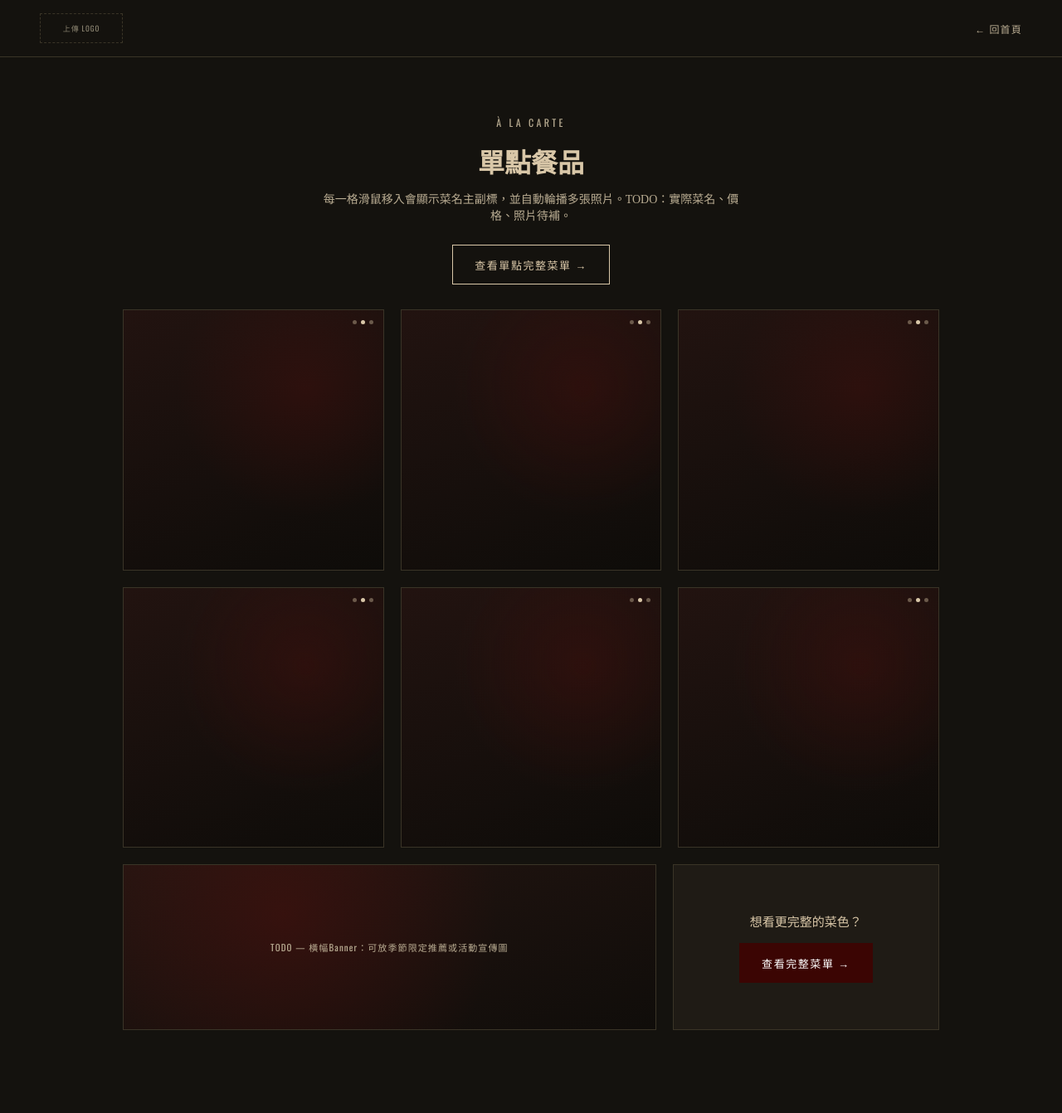
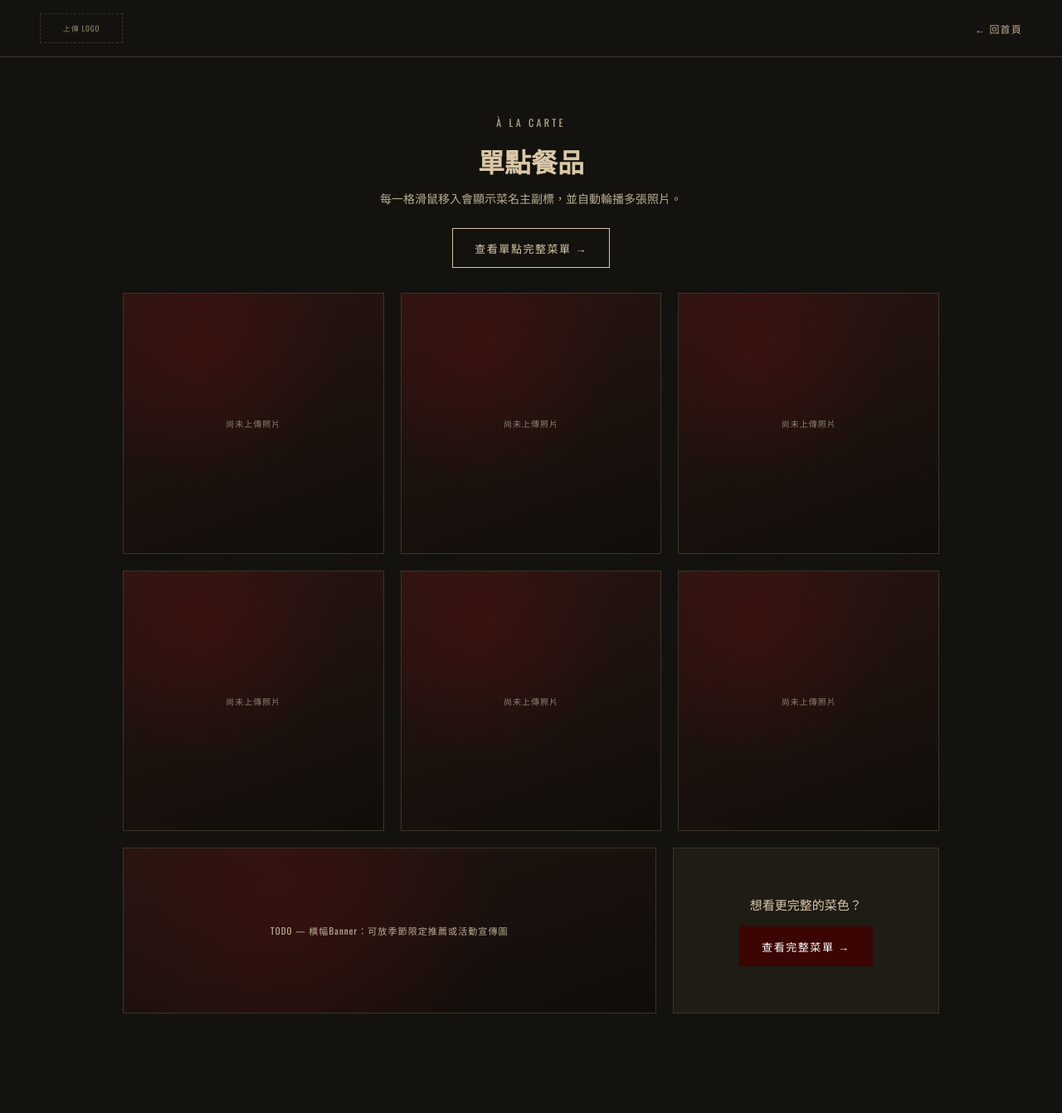
Before and after one commit to yanxianglou/yanxianglou.github.io, a Jekyll site: the page built from menu-alacarte.html, in a window 1280 px wide. Shown: the whole page at 83% size. Built offline with Jekyll 4.4.1, drawn with Linux system fonts in a browser that asks for light colours.

Commit message:
Add files via upload

```diff
--- a/_data/site-settings.yml
+++ b/_data/site-settings.yml
@@ -1,5 +1,9 @@
 header_logo: ""
 hero_logo: ""
+
+social:
+  facebook: ""
+  instagram: ""
 
 nav_promo:
   label: "最新優惠"
--- a/menu-alacarte.html
+++ b/menu-alacarte.html
@@ -21,6 +21,8 @@
   .eyebrow{font-family:'Oswald', sans-serif;font-size:12px;letter-spacing:0.28em;text-transform:uppercase;color:var(--muted-light);}
   header{padding:16px 48px;border-bottom:1px solid var(--line);display:flex;justify-content:space-between;align-items:center;}
   .logo-slot{width:100px;height:36px;border:1px dashed var(--line);display:flex;align-items:center;justify-content:center;font-family:'Oswald', sans-serif;font-size:9px;letter-spacing:0.1em;color:var(--muted);}
+  .logo-slot.has-image{border:none;}
+  .logo-slot img{max-width:100%;max-height:100%;display:block;}
   header a.back{font-family:'Oswald', sans-serif;font-size:12px;letter-spacing:0.1em;color:var(--muted-light);}
 
   .page-head{padding:70px 48px 30px;text-align:center;}
@@ -39,9 +41,13 @@
   .grid{display:grid;grid-template-columns:repeat(3, 1fr);gap:20px;}
 
   .cell{position:relative;aspect-ratio:1/1;overflow:hidden;background:var(--black2);border:1px solid var(--line);cursor:pointer;}
-  .cell .frame{position:absolute;inset:0;opacity:0;transition:opacity .6s ease;}
+  .cell .frame{position:absolute;inset:0;opacity:0;transition:opacity .6s ease;background-size:cover;background-position:center;}
   .cell .frame.active{opacity:1;}
-  .cell .frame .bg{position:absolute;inset:0;}
+  .cell .frame.placeholder{
+    background:radial-gradient(circle at 30% 20%, rgba(90,16,13,.4), transparent 50%), linear-gradient(160deg,#2A1512,#100E0A);
+    display:flex;align-items:center;justify-content:center;
+    font-family:'Oswald', sans-serif;font-size:10px;letter-spacing:.1em;color:var(--muted);text-align:center;padding:16px;
+  }
 
   .cell .caption{
     position:absolute;left:0;right:0;bottom:0;z-index:4;
@@ -58,10 +64,10 @@
   .cell .dots span{width:5px;height:5px;border-radius:50%;background:rgba(217,199,168,.4);}
   .cell .dots span.active{background:var(--text-warm);}
 
-  /* 下方保留兩格：banner + CTA */
   .extra-row{display:grid;grid-template-columns:2fr 1fr;gap:20px;margin-top:20px;}
   .banner-cell{
     background:radial-gradient(circle at 30% 30%, rgba(90,16,13,.4), transparent 55%), linear-gradient(160deg,#241511,#100D0A);
+    background-size:cover;background-position:center;
     border:1px solid var(--line);min-height:200px;
     display:flex;align-items:center;justify-content:center;
     font-family:'Oswald', sans-serif;font-size:11px;letter-spacing:.1em;color:var(--muted-light);text-align:center;padding:20px;
@@ -71,87 +77,87 @@
     display:flex;flex-direction:column;align-items:center;justify-content:center;gap:16px;padding:20px;text-align:center;
   }
   .cta-cell .t{font-size:15px;font-weight:500;}
+
+  @media(max-width:900px){
+    .grid{grid-template-columns:1fr 1fr;}
+    .extra-row{grid-template-columns:1fr;}
+  }
+  @media(max-width:560px){
+    .grid{grid-template-columns:1fr;}
+  }
 </style>
 </head>
 <body>
 
 <header>
-  <div class="logo-slot">上傳 LOGO</div>
+  <div class="logo-slot{% if site.data['site-settings'].header_logo and site.data['site-settings'].header_logo != "" %} has-image{% endif %}">
+    {% if site.data['site-settings'].header_logo and site.data['site-settings'].header_logo != "" %}
+      <img src="{{ site.data['site-settings'].header_logo | relative_url }}" alt="炎香樓">
+    {% else %}
+      上傳 LOGO
+    {% endif %}
+  </div>
   <a class="back" href="index.html">← 回首頁</a>
 </header>
 
 <div class="page-head">
   <span class="eyebrow">À LA CARTE</span>
   <h1>單點餐品</h1>
-  <p>每一格滑鼠移入會顯示菜名主副標，並自動輪播多張照片。TODO：實際菜名、價格、照片待補。</p>
-  <a class="btn outline" href="assets/menu-alacarte.pdf" target="_blank">查看單點完整菜單 →</a>
+  <p>每一格滑鼠移入會顯示菜名主副標，並自動輪播多張照片。</p>
+  <a class="btn outline" href="{{ site.data.alacarte.cta_pdf_link }}" target="_blank">查看單點完整菜單 →</a>
 </div>
 
 <div class="wrap">
-  <div class="grid" id="grid"></div>
+  <div class="grid">
+    {% for dish in site.data.alacarte.dishes %}
+    <div class="cell" data-images='{% if dish.images and dish.images.size > 0 %}[{% for img in dish.images %}"{{ img | relative_url }}"{% unless forloop.last %},{% endunless %}{% endfor %}]{% else %}[]{% endif %}'>
+      {% if dish.images and dish.images.size > 0 %}
+        {% for img in dish.images %}
+          <div class="frame{% if forloop.first %} active{% endif %}" style="background-image:url('{{ img | relative_url }}');" data-f="{{ forloop.index0 }}"></div>
+        {% endfor %}
+        {% if dish.images.size > 1 %}
+        <div class="dots">
+          {% for img in dish.images %}<span class="{% if forloop.first %}active{% endif %}"></span>{% endfor %}
+        </div>
+        {% endif %}
+      {% else %}
+        <div class="frame placeholder active">尚未上傳照片</div>
+      {% endif %}
+      <div class="caption">
+        <div class="main-title">{{ dish.name }}</div>
+        <div class="sub-title">{{ dish.subtitle }}</div>
+      </div>
+    </div>
+    {% endfor %}
+  </div>
 
   <div class="extra-row">
-    <div class="banner-cell">TODO — 橫幅Banner：可放季節限定推薦或活動宣傳圖</div>
+    <div class="banner-cell"{% if site.data.alacarte.banner.image and site.data.alacarte.banner.image != "" %} style="background-image:url('{{ site.data.alacarte.banner.image | relative_url }}');"{% endif %}>
+      {% unless site.data.alacarte.banner.image and site.data.alacarte.banner.image != "" %}{{ site.data.alacarte.banner.caption }}{% endunless %}
+    </div>
     <div class="cta-cell">
-      <div class="t">想看更完整的菜色？</div>
-      <a class="btn" href="assets/menu-alacarte.pdf" target="_blank">查看完整菜單 →</a>
+      <div class="t">{{ site.data.alacarte.cta_card.text }}</div>
+      <a class="btn" href="{{ site.data.alacarte.cta_card.link }}" target="_blank">查看完整菜單 →</a>
     </div>
   </div>
 </div>
 
 <script>
-  // 6格示範資料，之後串接實際菜品照片與主副標文字
-  const dishes = Array.from({length:6}).map((_, i) => ({
-    main: `TODO 菜名 ${i+1}`,
-    sub: 'TODO 副標／食材說明',
-    frames: 3
-  }));
-
-  const grid = document.getElementById('grid');
-  const bgVariants = [
-    'radial-gradient(circle at 30% 20%, rgba(90,16,13,.4), transparent 50%), linear-gradient(160deg,#2A1512,#100E0A)',
-    'radial-gradient(circle at 70% 30%, rgba(90,16,13,.3), transparent 50%), linear-gradient(160deg,#221310,#0E0C09)',
-    'radial-gradient(circle at 50% 70%, rgba(90,16,13,.35), transparent 50%), linear-gradient(160deg,#241511,#100D0A)'
-  ];
-
-  dishes.forEach((dish, idx) => {
-    const cell = document.createElement('div');
-    cell.className = 'cell';
-
-    let framesHtml = '';
-    for(let f=0; f<dish.frames; f++){
-      framesHtml += `
-        <div class="frame ${f===0?'active':''}" data-f="${f}">
-          <div class="bg" style="background:${bgVariants[f % bgVariants.length]}"></div>
-        </div>`;
-    }
-    let dotsHtml = '';
-    for(let f=0; f<dish.frames; f++){
-      dotsHtml += `<span class="${f===0?'active':''}"></span>`;
-    }
-
-    cell.innerHTML = framesHtml + `
-      <div class="dots">${dotsHtml}</div>
-      <div class="caption">
-        <div class="main-title">${dish.main}</div>
-        <div class="sub-title">${dish.sub}</div>
-      </div>`;
-    grid.appendChild(cell);
-
-    const frames = cell.querySelectorAll('.frame');
-    const dots = cell.querySelectorAll('.dots span');
-    let cur = 0;
-    let timer = setInterval(next, 2600 + idx*150);
-
+  document.querySelectorAll('.cell').forEach(function(cell, idx){
+    var frames = cell.querySelectorAll('.frame');
+    var dots = cell.querySelectorAll('.dots span');
+    if(frames.length <= 1) return;
+    var cur = 0;
+    var timer = setInterval(next, 2600 + idx*150);
     function next(){
       frames[cur].classList.remove('active');
-      dots[cur].classList.remove('active');
+      if(dots[cur]) dots[cur].classList.remove('active');
       cur = (cur + 1) % frames.length;
       frames[cur].classList.add('active');
-      dots[cur].classList.add('active');
+      if(dots[cur]) dots[cur].classList.add('active');
     }
-    cell.addEventListener('mouseenter', () => clearInterval(timer));
-    cell.addEventListener('mouseleave', () => { timer = setInterval(next, 2600); });
+    cell.addEventListener('mouseenter', function(){ clearInterval(timer); });
+    cell.addEventListener('mouseleave', function(){ timer = setInterval(next, 2600); });
   });
 </script>
 </body>
```
Also changed, not shown: _data/alacarte.yml (added, +29 -0 lines), _data/setmenu.yml (added, +18 -0 lines), admin/config.yml (+66 -0 lines), index.html (+7 -2 lines), menu-set.html (+31 -32 lines).
